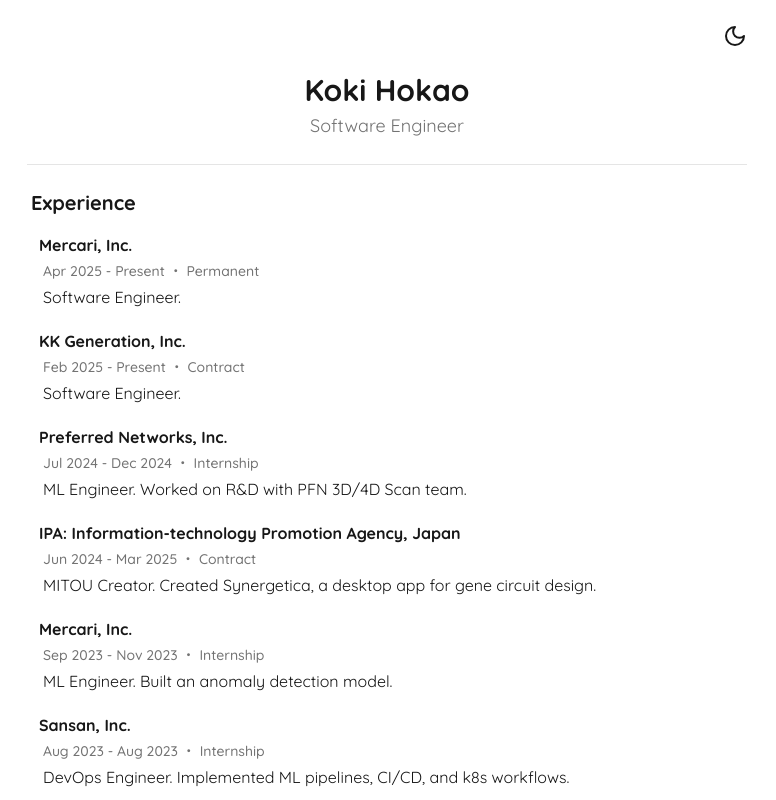
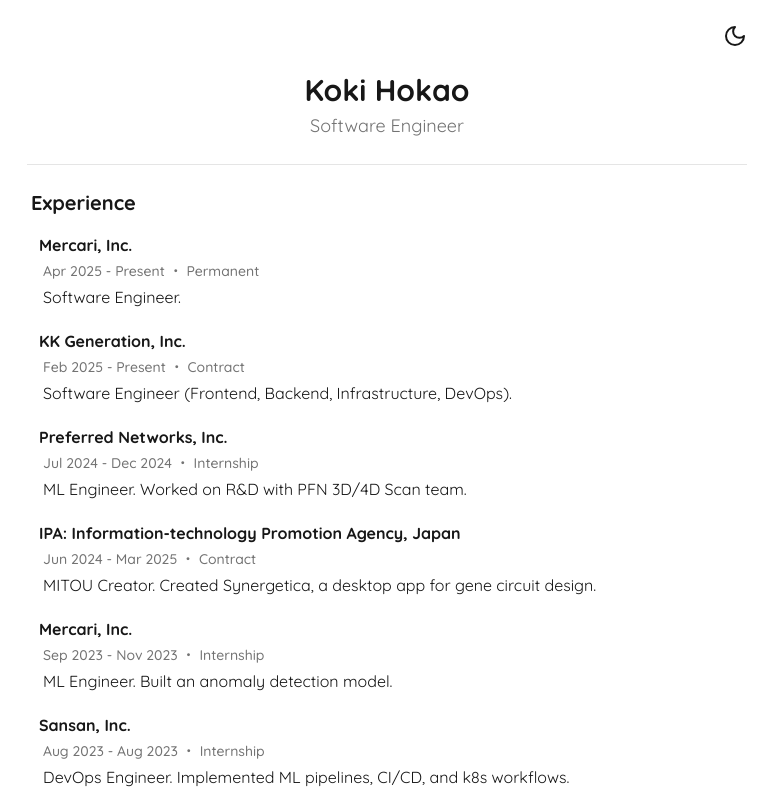
Before and after one commit to khokao/khokao.github.io, a React (Vite) app: page / in a window 1280 px wide. Shown: the top 800 px of the page, without its empty margins (253-1029 px from the left). Built offline with nearby package versions, Linux system fonts and the light colour scheme.

Commit message:
update kkg description

```diff
--- a/src/components/profile/experience-items.ts
+++ b/src/components/profile/experience-items.ts
@@ -19,7 +19,7 @@
     from: new Date("2025-02-17"),
     to: null,
     employmentType: "Contract",
-    description: "Software Engineer.",
+    description: "Software Engineer (Frontend, Backend, Infrastructure, DevOps).",
   },
   {
     title: "Preferred Networks, Inc.",
```
